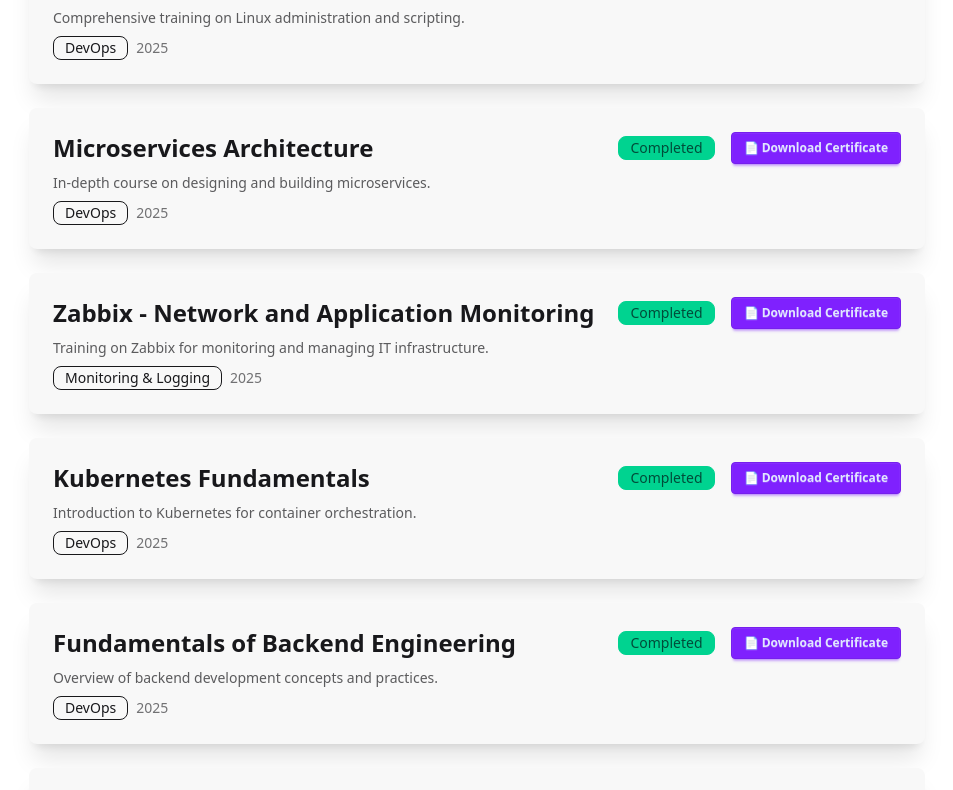
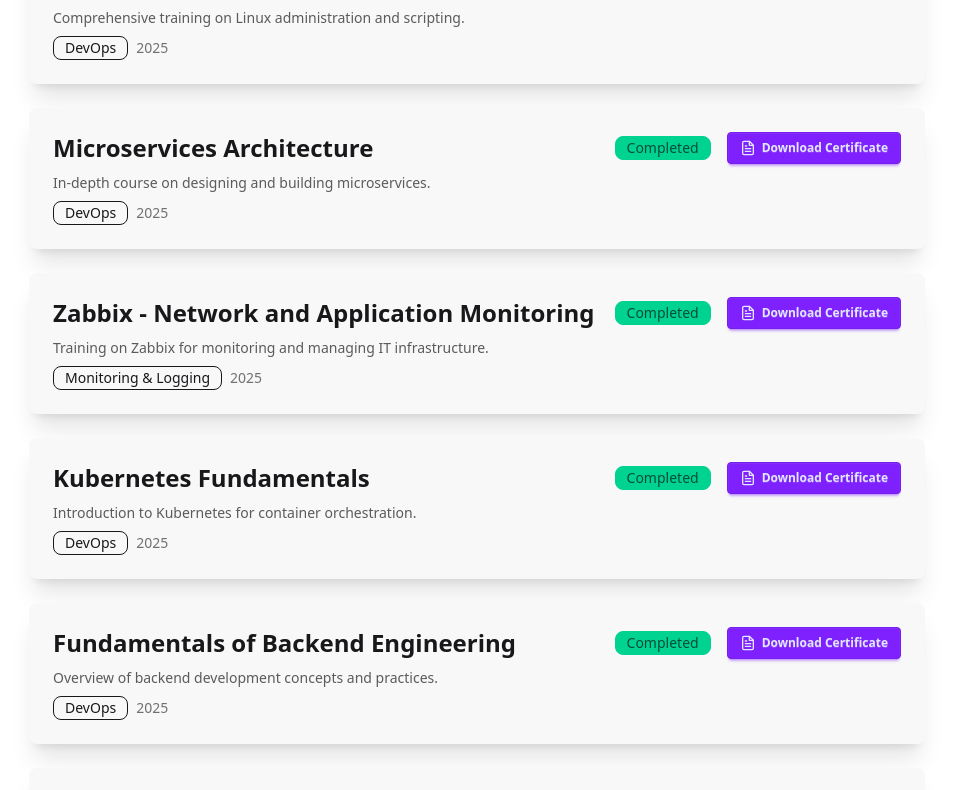
Before and after one commit to Zeptiny/nyuu.dev, a Next.js app: page / in a window 1280 px wide. Shown: the part 4500-5290 px from the top of the page, without its empty margins (163-1116 px from the left). Built offline with nearby package versions, Linux system fonts and the light colour scheme.

Commit message:
chore: Change download emoji to icon

```diff
--- a/app/components/sections/EducationSection.tsx
+++ b/app/components/sections/EducationSection.tsx
@@ -163,7 +163,7 @@
                         download
                         className="btn btn-primary btn-sm"
                       >
-                        📄 {t.downloadCertificate}
+                        <svg xmlns="http://www.w3.org/2000/svg" width="16" height="16" viewBox="0 0 24 24" fill="none" stroke="currentColor" strokeWidth="2" strokeLinecap="round" strokeLinejoin="round" className="feather feather-file-text"><path d="M14 2H6a2 2 0 0 0-2 2v16a2 2 0 0 0 2 2h12a2 2 0 0 0 2-2V8z"></path><polyline points="14 2 14 8 20 8"></polyline><line x1="16" y1="13" x2="8" y2="13"></line><line x1="16" y1="17" x2="8" y2="17"></line><polyline points="10 9 9 9 8 9"></polyline></svg> {t.downloadCertificate}
                       </a>
                     </div>
                   )}
```
